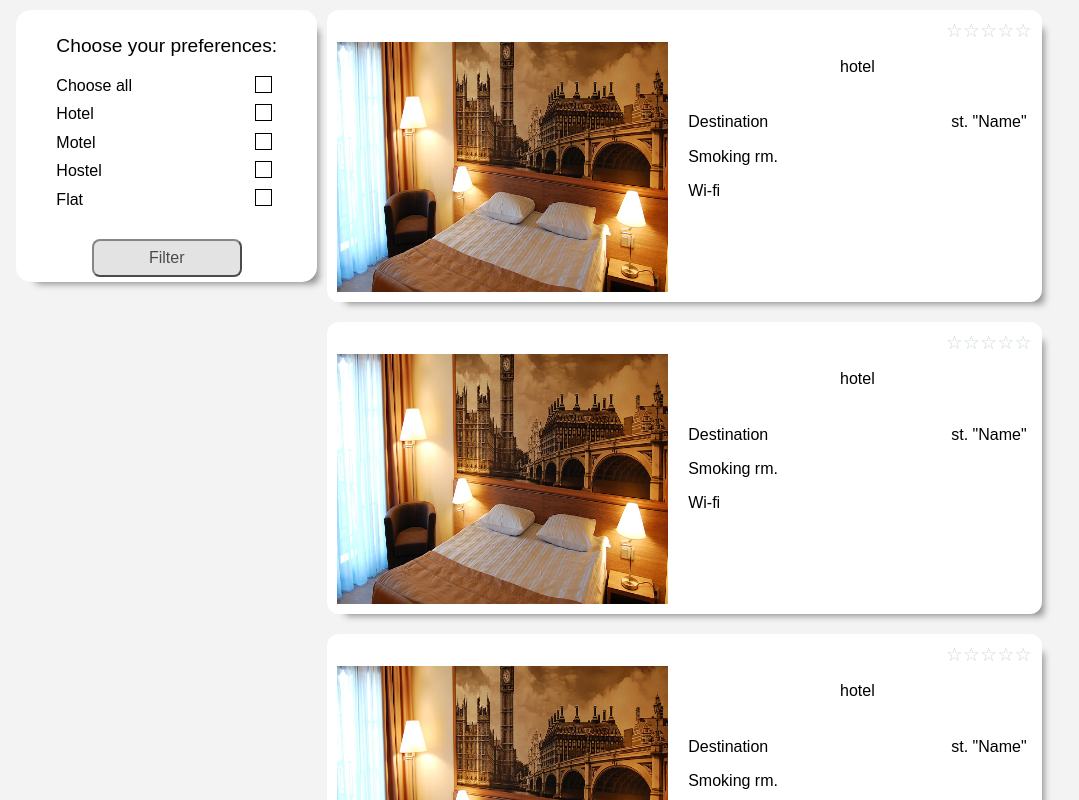
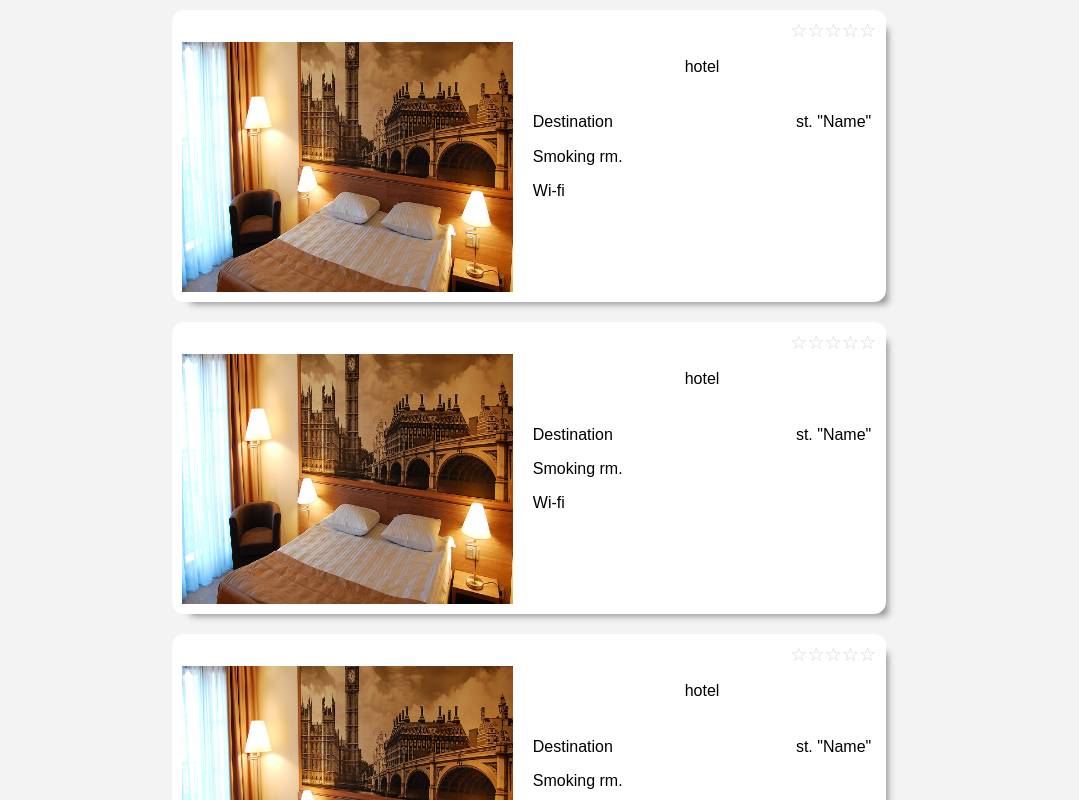
Before and after one commit to JulianaSen/LVreact, a React (Create React App) app in the folder lviv_vacation/: page /hotels in a window 1280 px wide. Shown: the whole page, without its empty margins (111-1190 px from the left). Built offline with nearby package versions, Linux system fonts and the light colour scheme; no server answers; a web font is replaced by a local one.

Commit message:
filter-redux initial

```diff
--- /dev/null
+++ b/lviv_vacation/src/actions/actionFilterMenu.js
@@ -0,0 +1,14 @@
+import { createStore } from 'redux';
+
+const ACTION_CHECK_ALL = 'ACTION_CHECK_ALL';
+
+const initialState = {
+    checkAll: false
+};
+
+const reducer = (state = initialState) => {
+    return state;
+};
+
+const store = createStore(reducer);
+export {store};
--- a/lviv_vacation/src/components/CatalogWithFilter/CatalogWithFilter.js
+++ b/lviv_vacation/src/components/CatalogWithFilter/CatalogWithFilter.js
@@ -1,6 +1,11 @@
 import React from 'react';
 import FilterMenu from '../FilterMenu/filterMenu';
-import Catalog from '../Catalog/Catalog'
+import Catalog from '../Catalog/Catalog';
+import { Provider } from 'react-redux';
+import { store } from '../../actions/actionFilterMenu';
+import { WrapperComponent } from '../FilterMenu/filterMenu'
+
+
 
 export default class CatalogWithFilter extends React.Component{
   render() {
@@ -14,12 +19,12 @@ export default class CatalogWithFilter extends React.Component{
               <div></div>
             </div>
           </label>
-          <FilterMenu smallscreen="small-screen"/>
+          <Provider store={store}><WrapperComponent smallscreen="small-screen"/></Provider>
         </div>
 
         <main className="main-container">
           <div className="wave-block">
-            <FilterMenu />
+           <Provider store={store}></Provider>
             <Catalog />
           </div>
         </main>
--- a/lviv_vacation/src/components/FilterMenu/filterMenu.js
+++ b/lviv_vacation/src/components/FilterMenu/filterMenu.js
@@ -1,55 +1,17 @@
 import React from 'react';
 import ItemForCheck from './itemForCheck';
 import ButtonFilter from './buttonFilter';
-
-export default class FilterMenu extends React.Component {
-  constructor(props) {
-    super(props);
-      this.state = {
-        all: false,
-        hotel: false,
-        motel: false,
-        hostel: false,
-        flat: false,
-
-      }
-  }
+import { connect } from 'react-redux';
 
 
 
-  isChecked = (value) => {
-    // console.log(value);
+export default class FilterMenu extends React.Component {
 
+  //
+  render() {
+    console.log(this.props);
+    let smallScreenClass = `preferences`;
 
-
-    this.setState(function(state, props) {
-
-
-      if(value == "all" && state[value] == false) {
-        let newState = Object.assign({}, state);
-        for(let key in newState) {
-          newState[key] = true;
-        }
-        return newState;
-      } else if(value == "all" && state[value] == true) {
-        let newState = Object.assign({}, state);
-        for(let key in newState) {
-          newState[key] = false;
-        }
-        return newState;
-      }
-      // console.log(checkifAllChecked(state));
-
-
-      return {
-        [value]: !state[value]
-      }
-    })
-  }
-
-  render() {
-    let smallScreenClass = `preferences`;
-    let checkAll;
 
     if(this.props.smallscreen) {
       smallScreenClass = `preferences ${this.props.smallscreen}`;
@@ -57,35 +19,6 @@ export default class FilterMenu extends React.Component {
 
 
 
-    // console.log("render");
-    // console.log(this.state.checkedAll);
-    //
-    // if(this.state.checkedAll) {
-    //   checkAll = true;
-    // } else checkAll = "";
-    // console.log(this.state);
-
-    let checkifAllChecked = (state) => {
-      for(let key in state) {
-        if(state[key] == false && key != "all") {
-          // console.log(false);
-          return false;
-        }
-      }
-      return true;
-      // console.log(state);
-    }
-
-   let chooseAll = false;
-    if(checkifAllChecked(this.state)) {
-      chooseAll  = true;
-    } else {
-      chooseAll = false;
-
-    }
-
-
-    console.log(this.state);
     return (
       <div className={smallScreenClass}>
         <div className="form-preferences">
@@ -94,11 +27,11 @@ export default class FilterMenu extends React.Component {
               <div className="check-item ">
                 <legend className="choose-pref">Choose your preferences:</legend>
               </div>
-                <ItemForCheck content="Choose all"  check="all"  isChecked={this.isChecked} checked={this.state.all || chooseAll}/>
-                <ItemForCheck content="Hotel"  check="hotel"  isChecked={this.isChecked} checked={this.state.hotel || chooseAll}/>
-                <ItemForCheck content="Motel"  check="motel"  isChecked={this.isChecked} checked={this.state.motel || chooseAll}/>
-                <ItemForCheck content="Hostel"  check="hostel"  isChecked={this.isChecked} checked={this.state.hostel || chooseAll}/>
-                <ItemForCheck content="Flat"  check="flat"  isChecked={this.isChecked} checked={this.state.flat || chooseAll}/>
+                <ItemForCheck content="Choose all"  check="all"/>
+                <ItemForCheck content="Hotel"  check="hotel"/>
+                <ItemForCheck content="Motel"  check="motel"/>
+                <ItemForCheck content="Hostel"  check="hostel" />
+                <ItemForCheck content="Flat"  check="flat" />
             </div>
             <ButtonFilter checkedItems={this.state}/>
           </form>
@@ -107,3 +40,13 @@ export default class FilterMenu extends React.Component {
     )
   }
 }
+const mapStateToProps = (state) => {
+  console.log(state)
+  return {
+    test: 1
+  }
+}
+
+
+const WrapperComponent = connect(mapStateToProps)(FilterMenu)
+export {WrapperComponent};
```
Also changed, not shown: lviv_vacation/src/components/FilterMenu/itemForCheck.js (+0 -11 lines), lviv_vacation/src/components/reducers/filterMenuReducer.js (added).
